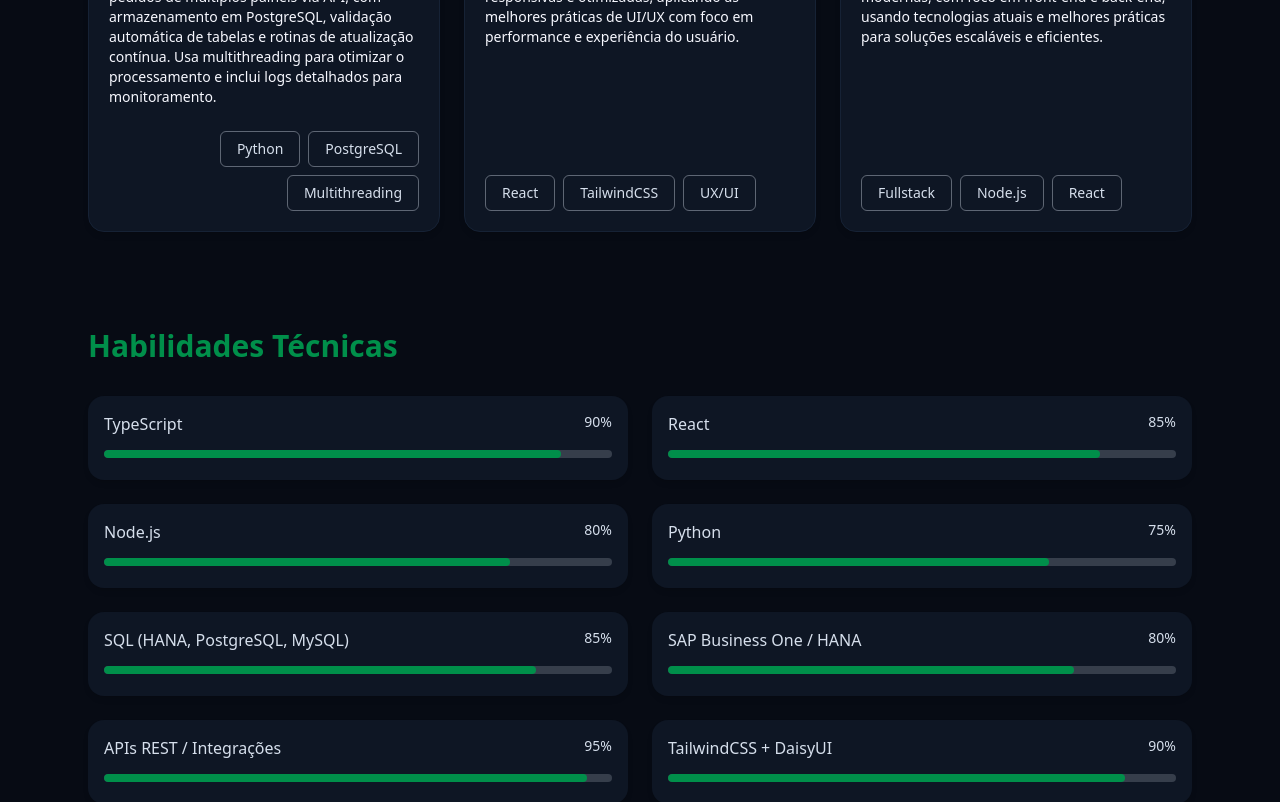
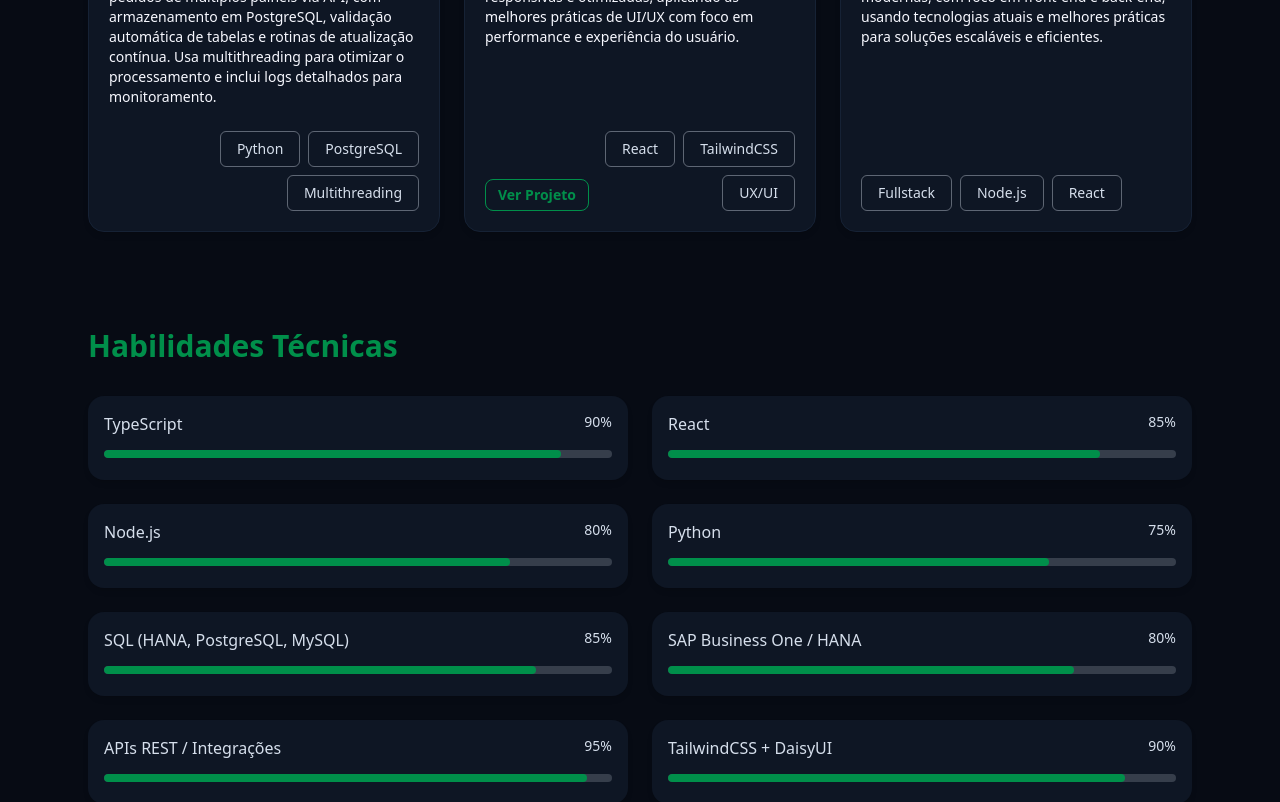
Before and after one commit to Guih-henriqueee/MartinsDevelop, a React (Vite) app: page / in a window 1280 px wide. Shown: the part 2040-2842 px from the top of the page. Built offline with nearby package versions, Linux system fonts and the light colour scheme.

Commit message:
Update Section Projects New feature to control links to redirect user to projects

```diff
--- a/src/components/Projects.tsx
+++ b/src/components/Projects.tsx
@@ -11,6 +11,7 @@ const projects = [
     link: "https://github.com/Guih-henriqueee/api-agendamentos",
     image: "/assets/ApiResful.png",
     tags: ["Python", "JavaScript", "TypeScript"],
+    active: false,
   },
   {
     title: "Dashboard Shadcn",
@@ -19,6 +20,7 @@ const projects = [
     link: "https://github.com/Guih-henriqueee/",
     image: "/assets/DashboardShadcn.png",
     tags: ["React", "Shadcn", "TanStack"],
+    active: false,
   },
   {
     title: "Pipelines DevOps",
@@ -27,6 +29,7 @@ const projects = [
     link: "https://github.com/Guih-henriqueee/",
     image: "/assets/Pipelines.png",
     tags: ["CI/CD", "GitHub Actions", "Shell"],
+    active: false,
   },
   {
     title: "Integrador Backend",
@@ -35,6 +38,7 @@ const projects = [
     link: "https://github.com/Guih-henriqueee/Integrador",
     image: "/assets/Integrador.png",
     tags: ["Python", "PostgreSQL", "Multithreading"],
+    active: false,
   },
   {
     title: "Landing Pages",
@@ -43,6 +47,7 @@ const projects = [
     link: "https://rozz-project.vercel.app/",
     image: "/assets/LandingPages.png",
     tags: ["React", "TailwindCSS", "UX/UI"],
+    active: true,
   },
   {
     title: "Fullstack Projects",
@@ -51,6 +56,7 @@ const projects = [
     link: "https://github.com/Guih-henriqueee/",
     image: "/assets/Fullstack.png",
     tags: ["Fullstack", "Node.js", "React"],
+    active: false,
   },
 ];
 
@@ -97,14 +103,16 @@ const Projects = () => {
 
                 <div className="flex justify-between items-end mt-6">
                   {/* Botão Ver Projeto (esquerda) */}
-                  {/* <a
+                  {project.active && (
+                    <a
                       href={project.link}
                       target="_blank"
                       rel="noopener noreferrer"
                       className="btn btn-sm btn-outline btn-primary w-fit"
                     >
                       Ver Projeto
-                  </a> */}
+                    </a>
+                  )}
 
                   {/* Tags (direita) */}
                   <div className="flex flex-wrap gap-2 justify-end self-end">
```
Lines whose indentation alone changed are shown as unchanged.
